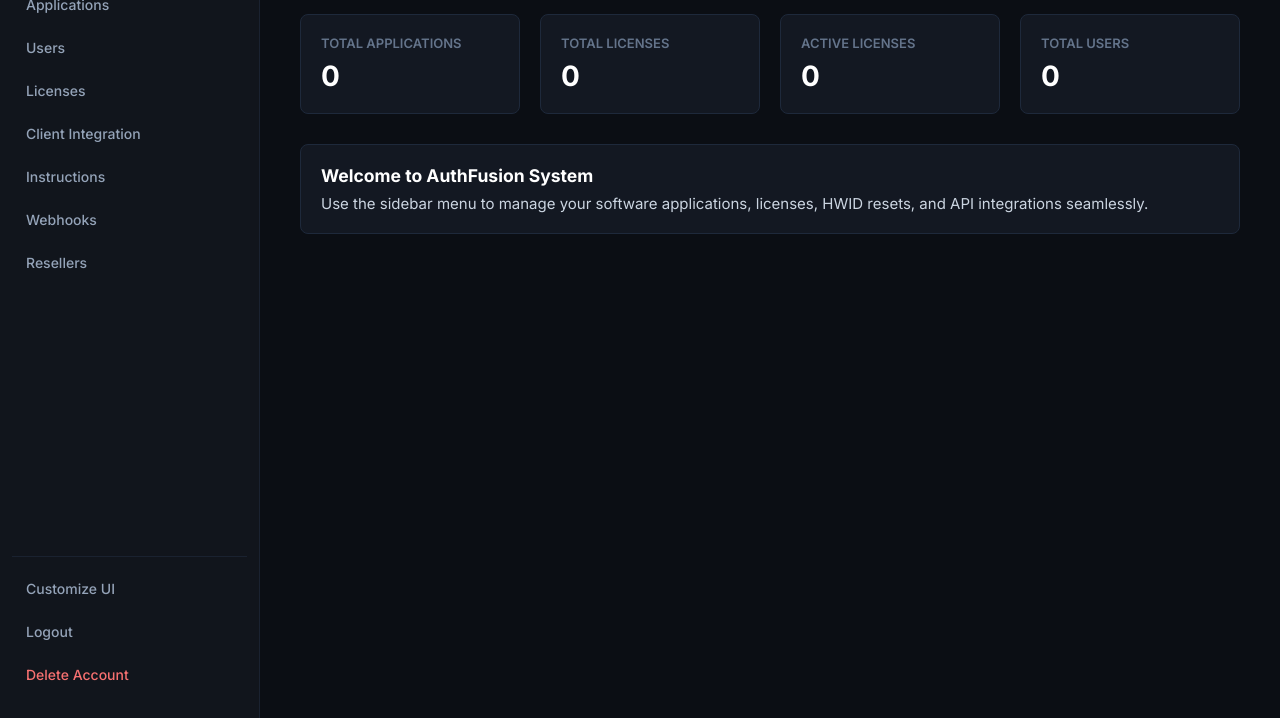
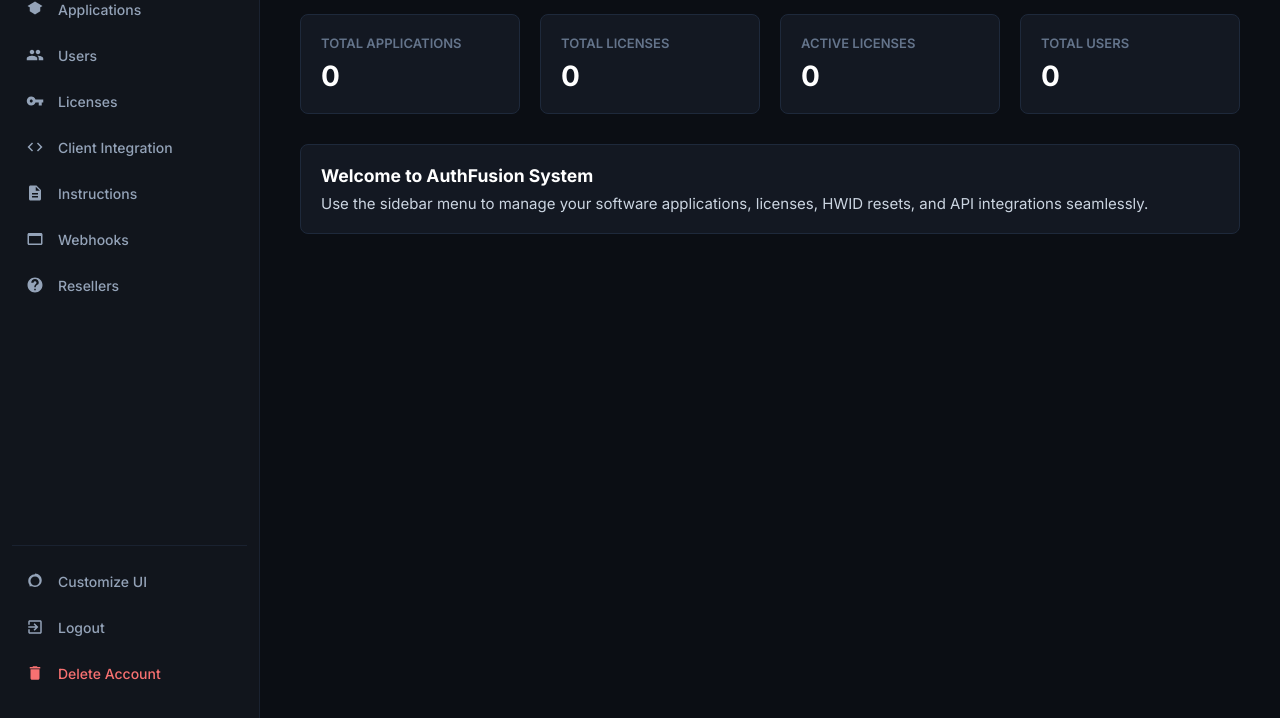
Before and after one commit to huypc708-web/Dobi-manager, a website: page index.html in a window 1280 px wide. Shown: the part 82-800 px from the top of the page. Drawn offline with Linux system fonts and the light colour scheme.

Commit message:
Update index.html

```diff
--- a/index.html
+++ b/index.html
@@ -3,7 +3,7 @@
 <head>
     <meta charset="UTF-8">
     <meta name="viewport" content="width=device-width, initial-scale=1.0">
-    <title>AuthFusion Dashboard - Full Functional</title>
+    <title>AuthFusion Dashboard</title>
     <link href="https://fonts.googleapis.com/css2?family=Inter:wght@400;500;600;700&display=swap" rel="stylesheet">
     <style>
         * {
@@ -22,7 +22,7 @@
             font-size: 15px;
         }
 
-        /* Sidebar */
+        /* Sidebar chuẩn gốc */
         .sidebar {
             width: 260px;
             background-color: #11151c;
@@ -42,27 +42,33 @@
             display: flex;
             align-items: center;
             gap: 14px;
-            padding: 11px 14px;
+            padding: 12px 14px;
             color: #94a3b8;
             text-decoration: none;
             font-size: 14px;
             font-weight: 500;
-            border-radius: 6px;
+            border-radius: 10px;
             cursor: pointer;
             transition: 0.2s;
+        }
+        .nav-item svg {
+            width: 18px;
+            height: 18px;
+            fill: currentColor;
+            flex-shrink: 0;
         }
         .nav-item:hover {
             background: rgba(255, 255, 255, 0.03);
             color: #fff;
         }
         .nav-item.active {
-            background: #1e2638;
+            background: #19202e;
             color: #fff;
             font-weight: 600;
         }
         .sidebar-bottom {
             border-top: 1px solid #1a2230;
-            padding-top: 12px;
+            padding-top: 14px;
             display: flex;
             flex-direction: column;
             gap: 4px;
@@ -137,15 +143,9 @@
             background-color: #e2e8f0;
         }
 
-        /* Views System */
-        .view-section {
-            display: none;
-        }
-        .view-section.active {
-            display: block;
-        }
+        .view-section { display: none; }
+        .view-section.active { display: block; }
 
-        /* Stats Cards for Overview */
         .stats-grid {
             display: grid;
             grid-template-columns: repeat(auto-fit, minmax(220px, 1fr));
@@ -171,7 +171,6 @@
             font-weight: 700;
         }
 
-        /* Tables & Filters */
         .filters-bar {
             display: flex;
             gap: 14px;
@@ -187,10 +186,7 @@
             font-size: 14px;
             outline: none;
         }
-        .search-box {
-            flex: 1;
-            min-width: 250px;
-        }
+        .search-box { flex: 1; min-width: 250px; }
         select { cursor: pointer; color: #cbd5e1; }
 
         .table-container {
@@ -199,12 +195,7 @@
             border-radius: 8px;
             overflow: hidden;
         }
-        table {
-            width: 100%;
-            border-collapse: collapse;
-            text-align: left;
-            font-size: 14px;
-        }
+        table { width: 100%; border-collapse: collapse; text-align: left; font-size: 14px; }
         th {
             color: #64748b;
             font-weight: 600;
@@ -214,26 +205,11 @@
             padding: 16px 18px;
             border-bottom: 1px solid #1e293b;
         }
-        td {
-            padding: 20px 18px;
-            border-bottom: 1px solid #1e293b;
-            color: #cbd5e1;
-        }
-        .empty-state {
-            text-align: center;
-            padding: 60px 20px;
-            color: #64748b;
-        }
-        .badge {
-            padding: 4px 10px;
-            border-radius: 4px;
-            font-size: 12px;
-            font-weight: 600;
-        }
+        td { padding: 20px 18px; border-bottom: 1px solid #1e293b; color: #cbd5e1; }
+        .empty-state { text-align: center; padding: 60px 20px; color: #64748b; }
+        .badge { padding: 4px 10px; border-radius: 4px; font-size: 12px; font-weight: 600; }
         .badge-active { background: rgba(16, 185, 129, 0.15); color: #34d399; }
-        .badge-banned { background: rgba(239, 68, 68, 0.15); color: #f87171; }
 
-        /* Code snippets & Integration boxes */
         .code-box {
             background: #131822;
             border: 1px solid #1e293b;
@@ -253,7 +229,6 @@
         }
         .instruction-card h3 { color: #fff; margin-bottom: 8px; }
 
-        /* Modals */
         .modal {
             display: none;
             position: fixed;
@@ -279,23 +254,45 @@
 </head>
 <body>
 
-    <!-- Sidebar -->
+    <!-- Sidebar chuẩn hình ảnh mẫu (Đã hoàn toàn bỏ phần User ở trên cùng) -->
     <div class="sidebar">
         <div class="nav-menu">
-            <a class="nav-item active" onclick="switchTab('overview', this)"> Overview</a>
-            <a class="nav-item" onclick="switchTab('applications', this)"> Applications</a>
-            <a class="nav-item" onclick="switchTab('users', this)"> Users</a>
-            <a class="nav-item" onclick="switchTab('licenses', this)"> Licenses</a>
-            <a class="nav-item" onclick="switchTab('integration', this)"> Client Integration</a>
-            <a class="nav-item" onclick="switchTab('instructions', this)"> Instructions</a>
-            <a class="nav-item" onclick="switchTab('webhooks', this)"> Webhooks</a>
-            <a class="nav-item" onclick="switchTab('resellers', this)"> Resellers</a>
+            <a class="nav-item active" onclick="switchTab('overview', this)">
+                <svg viewBox="0 0 24 24"><path d="M3 13h8V3H3v10zm0 8h8v-6H3v6zm10 0h8V11h-8v10zm0-18v6h8V3h-8z"/></svg> Overview
+            </a>
+            <a class="nav-item" onclick="switchTab('applications', this)">
+                <svg viewBox="0 0 24 24"><path d="M12 2l-10 6 10 6 10-6-10-6zm0 9l-7-4.2V15l7 4.2 7-4.2V6.8L12 11z"/></svg> Applications
+            </a>
+            <a class="nav-item" onclick="switchTab('users', this)">
+                <svg viewBox="0 0 24 24"><path d="M16 11c1.66 0 2.99-1.34 2.99-3S17.66 5 16 5c-1.66 0-3 1.34-3 3s1.34 3 3 3zm-8 0c1.66 0 2.99-1.34 2.99-3S9.66 5 8 5C6.34 5 5 6.34 5 8s1.34 3 3 3zm0 2c-2.33 0-7 1.17-7 3.5V19h14v-2.5c0-2.33-4.67-3.5-7-3.5zm8 0c-.29 0-.62.02-.97.05 1.16.84 1.97 1.97 1.97 3.45V19h6v-2.5c0-2.33-4.67-3.5-7-3.5z"/></svg> Users
+            </a>
+            <a class="nav-item" onclick="switchTab('licenses', this)">
+                <svg viewBox="0 0 24 24"><path d="M12.65 10C11.83 7.67 9.61 6 7 6c-3.31 0-6 2.69-6 6s2.69 6 6 6c2.61 0 4.83-1.67 5.65-4H17v4h4v-4h2v-4H12.65zM7 14c-1.1 0-2-.9-2-2s.9-2 2-2 2 .9 2 2-.9 2-2 2z"/></svg> Licenses
+            </a>
+            <a class="nav-item" onclick="switchTab('integration', this)">
+                <svg viewBox="0 0 24 24"><path d="M9.4 16.6L4.8 12l4.6-4.6L8 6l-6 6 6 6 1.4-1.4zm5.2 0l4.6-4.6-4.6-4.6L16 6l6 6-6 6-1.4-1.4z"/></svg> Client Integration
+            </a>
+            <a class="nav-item" onclick="switchTab('instructions', this)">
+                <svg viewBox="0 0 24 24"><path d="M14 2H6c-1.1 0-1.99.9-1.99 2L4 20c0 1.1.89 2 1.99 2H18c1.1 0 2-.9 2-2V8l-6-6zm2 16H8v-2h8v2zm0-4H8v-2h8v2zm-3-5V3.5L18.5 9H13z"/></svg> Instructions
+            </a>
+            <a class="nav-item" onclick="switchTab('webhooks', this)">
+                <svg viewBox="0 0 24 24"><path d="M20 4H4c-1.1 0-2 .9-2 2v12c0 1.1.9 2 2 2h16c1.1 0 2-.9 2-2V6c0-1.1-.9-2-2-2zm0 14H4V8h16v10z"/></svg> Webhooks
+            </a>
+            <a class="nav-item" onclick="switchTab('resellers', this)">
+                <svg viewBox="0 0 24 24"><path d="M12 2C6.48 2 2 6.48 2 12s4.48 10 10 10 10-4.48 10-10S17.52 2 12 2zm1 17h-2v-2h2v2zm2.07-7.75l-.9.92C13.45 12.9 13 13.5 13 15h-2v-.5c0-1.1.45-2.1 1.17-2.83l1.24-1.26c.37-.36.59-.86.59-1.41 0-1.1-.9-2-2-2s-2 .9-2 2H7c0-2.76 2.24-5 5-5s5 2.24 5 5c0 1.02-.42 1.95-1.07 2.75z"/></svg> Resellers
+            </a>
         </div>
 
         <div class="sidebar-bottom">
-            <a class="nav-item" onclick="switchTab('customize', this)"> Customize UI</a>
-            <a class="nav-item" onclick="alert('Đã đăng xuất thành công!')"> Logout</a>
-            <a class="nav-item danger" onclick="if(confirm('Bạn có chắc chắn muốn xóa tài khoản?')) { localStorage.clear(); location.reload(); }"> Delete Account</a>
+            <a class="nav-item" onclick="switchTab('customize', this)">
+                <svg viewBox="0 0 24 24"><path d="M12 3c-4.97 0-9 4.03-9 9 0 2.12.74 4.07 1.97 5.61L4.35 19h3.69C9.55 19.62 10.73 20 12 20c4.97 0 9-4.03 9-9s-4.03-9-9-9zm0 15c-3.31 0-6-2.69-6-6s2.69-6 6-6 6 2.69 6 6-2.69 6-6 6z"/></svg> Customize UI
+            </a>
+            <a class="nav-item" onclick="alert('Đã đăng xuất thành công!')">
+                <svg viewBox="0 0 24 24"><path d="M10.09 15.59L11.5 17l5-5-5-5-1.41 1.41L12.67 11H3v2h9.67l-2.58 2.59zM19 3H5c-1.11 0-2 .9-2 2v4h2V5h14v14H5v-4H3v4c0 1.1.89 2 2 2h14c1.1 0 2-.9 2-2V5c0-1.1-.9-2-2-2z"/></svg> Logout
+            </a>
+            <a class="nav-item danger" onclick="if(confirm('Bạn có chắc chắn muốn xóa tài khoản?')) { localStorage.clear(); location.reload(); }">
+                <svg viewBox="0 0 24 24"><path d="M6 19c0 1.1.9 2 2 2h8c1.1 0 2-.9 2-2V7H6v12zM19 4h-3.5l-1-1h-5l-1 1H5v2h14V4z"/></svg> Delete Account
+            </a>
         </div>
     </div>
 
@@ -306,7 +303,7 @@
             <div class="status-badge">Online</div>
         </div>
 
-        <!-- 1. OVERVIEW VIEW -->
+        <!-- 1. OVERVIEW -->
         <div id="view-overview" class="view-section active">
             <div class="stats-grid">
                 <div class="stat-card">
@@ -332,7 +329,7 @@
             </div>
         </div>
 
-        <!-- 2. APPLICATIONS VIEW -->
+        <!-- 2. APPLICATIONS -->
         <div id="view-applications" class="view-section">
             <div class="section-title-row">
                 <div class="section-title">Application Management</div>
@@ -354,7 +351,7 @@
             </div>
         </div>
 
-        <!-- 3. USERS VIEW -->
+        <!-- 3. USERS -->
         <div id="view-users" class="view-section">
             <div class="section-title-row">
                 <div class="section-title">User Management</div>
@@ -376,7 +373,7 @@
             </div>
         </div>
 
-        <!-- 4. LICENSES VIEW -->
+        <!-- 4. LICENSES -->
         <div id="view-licenses" class="view-section">
             <div class="section-title-row">
                 <div class="section-title">License Management</div>
@@ -412,7 +409,7 @@
             </div>
         </div>
 
-        <!-- 5. CLIENT INTEGRATION VIEW -->
+        <!-- 5. CLIENT INTEGRATION -->
         <div id="view-integration" class="view-section">
             <div class="section-title">Client Integration Code</div>
             <p style="margin-bottom: 15px; color: #94a3b8;">Copy the snippet below to integrate AuthFusion into your software client:</p>
@@ -429,7 +426,7 @@ class Program {
 }</div>
         </div>
 
-        <!-- 6. INSTRUCTIONS VIEW -->
+        <!-- 6. INSTRUCTIONS -->
         <div id="view-instructions" class="view-section">
             <div class="section-title" style="margin-bottom: 15px;">Instructions & Guides</div>
             <div class="instruction-card">
@@ -442,7 +439,7 @@ class Program {
             </div>
         </div>
 
-        <!-- 7. WEBHOOKS VIEW -->
+        <!-- 7. WEBHOOKS -->
         <div id="view-webhooks" class="view-section">
             <div class="section-title" style="margin-bottom: 15px;">Webhook Configuration</div>
             <div class="instruction-card">
@@ -452,7 +449,7 @@ class Program {
             </div>
         </div>
 
-        <!-- 8. RESELLERS VIEW -->
+        <!-- 8. RESELLERS -->
         <div id="view-resellers" class="view-section">
             <div class="section-title-row">
                 <div class="section-title">Reseller Management</div>
@@ -470,7 +467,7 @@ class Program {
             </div>
         </div>
 
-        <!-- 9. CUSTOMIZE UI VIEW -->
+        <!-- 9. CUSTOMIZE UI -->
         <div id="view-customize" class="view-section">
             <div class="section-title" style="margin-bottom: 15px;">Customize User Interface</div>
             <div class="instruction-card">
@@ -480,15 +477,12 @@ class Program {
         </div>
     </div>
 
-    <!-- MODAL CONTAINER CHUNG -->
+    <!-- MODAL -->
     <div class="modal" id="globalModal">
-        <div class="modal-content" id="modalBodyContent">
-            <!-- Nội dung modal sẽ được thay đổi linh hoạt bằng JS -->
-        </div>
+        <div class="modal-content" id="modalBodyContent"></div>
     </div>
 
     <script>
-        // Data Store khởi tạo hoặc lấy từ LocalStorage
         let db = JSON.parse(localStorage.getItem('authfusion_db')) || {
             apps: [],
             licenses: [],
@@ -527,7 +521,6 @@ class Program {
             document.getElementById('statUsers').innerText = db.users.length;
         }
 
-        // --- APPS LOGIC ---
         function openAppModal() {
             document.getElementById('modalBodyContent').innerHTML = `
                 <h3>Create Application</h3>
@@ -570,7 +563,6 @@ class Program {
             renderApps();
         }
 
-        // --- USERS LOGIC ---
         function openUserModal() {
             document.getElementById('modalBodyContent').innerHTML = `
                 <h3>Add New User</h3>
@@ -607,7 +599,6 @@ class Program {
             `).join('');
         }
 
-        // --- LICENSES LOGIC ---
         function populateAppDropdowns() {
             const select = document.getElementById('appSelectFilter');
             select.innerHTML = '<option value="">All Applications</option>' + db.apps.map(a => `<option value="${a.name}">${a.name}</option>`).join('');
@@ -699,7 +690,6 @@ class Program {
             return `${days}d ${hours}h ${mins}m left`;
         }
 
-        // Chạy khởi tạo thống kê ban đầu
         updateStats();
     </script>
 </body>
```
